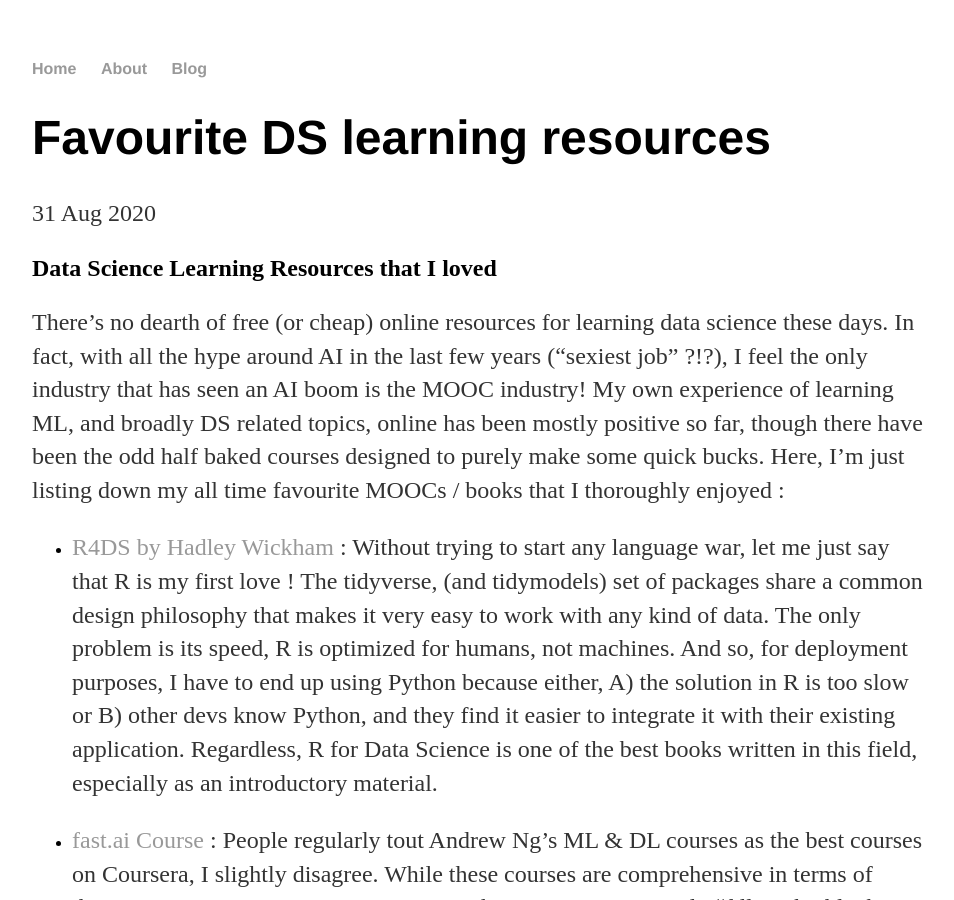
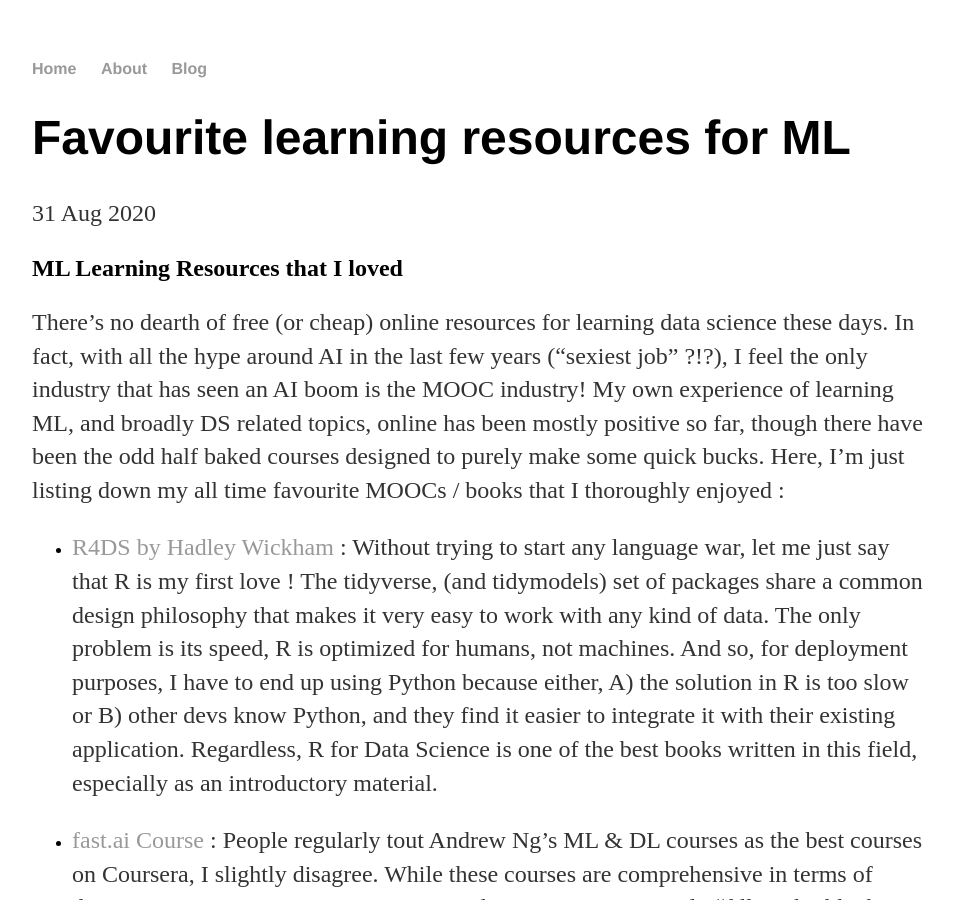
Before and after one commit to pritesh-shrivastava/pritesh-shrivastava.github.io, a Jekyll site: the page built from _posts/2020-08-31-fav-ml-learning-resources.md, in a window 1280 px wide and 900 px high. Shown: the whole window, without its empty margins (160-1114 px from the left). Built offline with Jekyll 4.4.1, drawn with Linux system fonts in a browser that asks for light colours; comment, search, counter and statistics services are not loaded.

Commit message:
[PS] Fix title

```diff
--- a/_posts/2020-08-31-fav-ds-learning-resources.md
+++ b/_posts/2020-08-31-fav-ml-learning-resources.md
@@ -1,11 +1,11 @@
 ---
 layout: post
-title: "Favourite DS learning resources"
+title: "Favourite learning resources for ML"
 date: 2020-08-31
 comments: true
 ---
 
-## Data Science Learning Resources that I loved
+## ML Learning Resources that I loved
 
 There's no dearth of free (or cheap) online resources for learning data science these days. In fact, with all the hype around AI in the last few years ("sexiest job" ?!?), I feel the only industry that has seen an AI boom is the MOOC industry! My own experience of learning ML, and broadly DS related topics, online has been mostly positive so far, though there have been the odd half baked courses designed to purely make some quick bucks. Here, I'm just listing down my all time favourite MOOCs / books that I thoroughly enjoyed :
 
--- a/about/index.html
+++ b/about/index.html
@@ -29,7 +29,8 @@
 
 I'm also fairly active on <a href="https://github.com/pritesh-shrivastava">Github</a> &
 <a href="https://www.kaggle.com/priteshshrivastava">Kaggle</a>.
-
+</p>
+<p>
 Some more social media ! My reading list and reviews are on
 <a href="https://www.goodreads.com/user/show/23475269-pritesh-shrivastava">Goodreads</a>.
 Occasionally, I upload some whistling tunes on <a href="https://soundcloud.com/pritesh-shrivastava">Soundcloud</a>.
```
